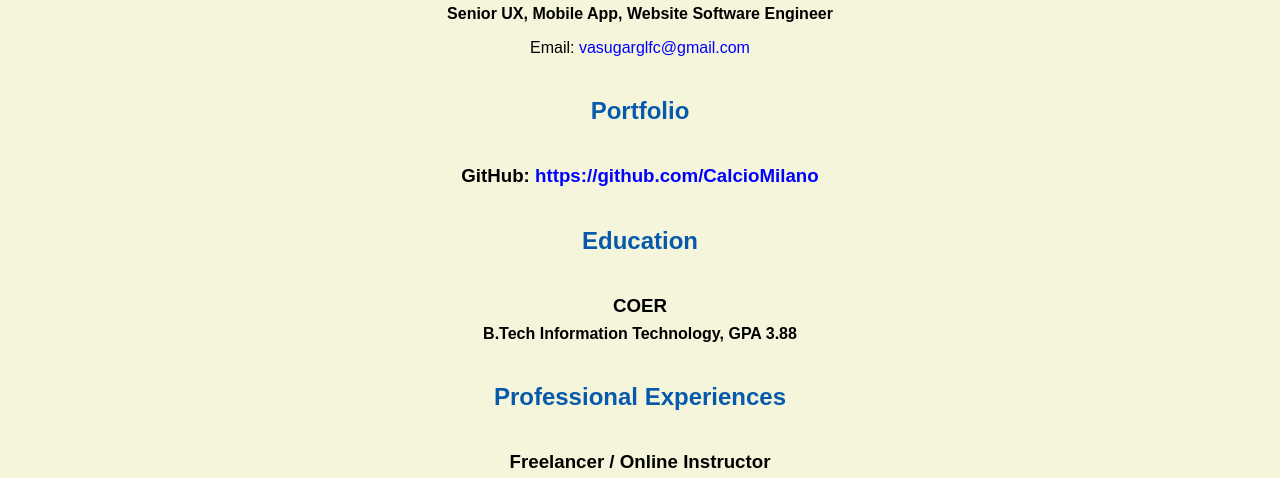
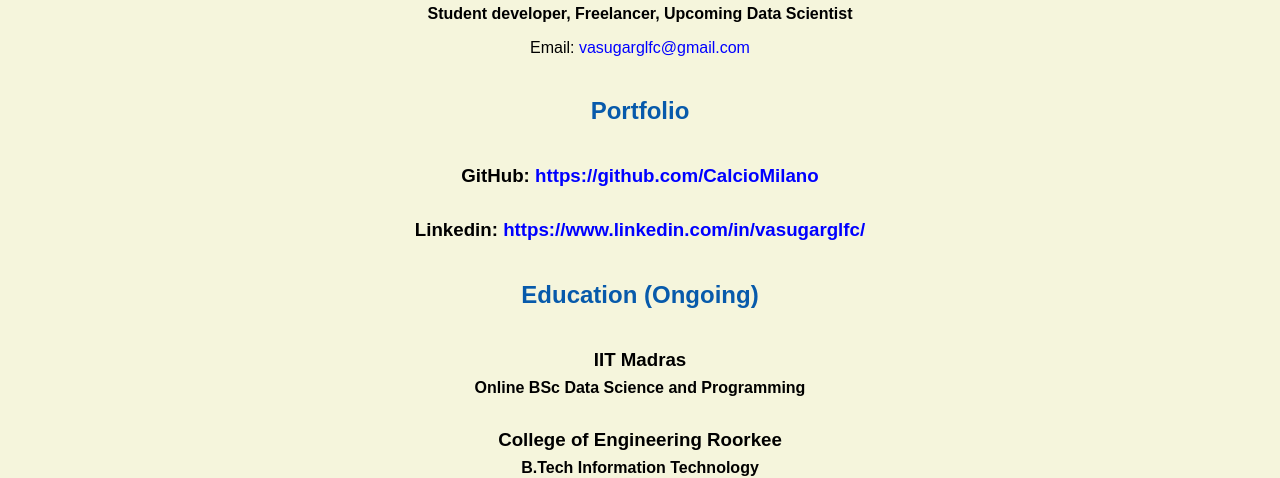
Before and after one commit to CalcioMilano/CalcioMilano-vasugarg.me, a plain HTML site: page resume.html in a window 1280 px wide. Shown: the part 482-960 px from the top of the page. Drawn offline with Linux system fonts and the light colour scheme.

Commit message:
Update resume.html
meaningful updates in resume

```diff
--- a/resume.html
+++ b/resume.html
@@ -21,20 +21,25 @@
     <img src="images/headshot.jpg" alt="Vasu Garg's headshot" width="20%">
 
     <h1>Vasu Garg</h1>
-    <h4>Senior UX, Mobile App, Website Software Engineer</h4>
+    <h4>Student developer, Freelancer, Upcoming Data Scientist</h4>
 
     <p>Email: <a href="mailto:vasugarglfc@gmail.com" target="_blank">vasugarglfc@gmail.com</a></p>
     <!-- don't post physical address, personal phone number or other personal information on the web! -->
 
     <h2>Portfolio</h2>
       <h3>GitHub: <a href="https://github.com/CalcioMilano" target="_blank">https://github.com/CalcioMilano</a></h3>
+      <h3>Linkedin: <a href="https://www.linkedin.com/in/vasugarglfc/" target="_blank">https://www.linkedin.com/in/vasugarglfc/</a></h3>
 
-    <h2>Education</h2>
+    <h2>Education
+        (Ongoing)</h2>
 
-    <h3>COER</h3>
-    <h4>B.Tech Information Technology, GPA 3.88</h4>
+    <h3>IIT Madras</h3>
+    <h4>Online BSc Data Science and Programming</h4>
 
-    <h2>Professional Experiences</h2>
+    <h3>College of Engineering Roorkee</h3>
+    <h4>B.Tech Information Technology</h4>
+
+    <h2>Professional Experience</h2>
 
     <h3> Freelancer / Online Instructor</h3>
     <h4>BAJA</h4>
```
